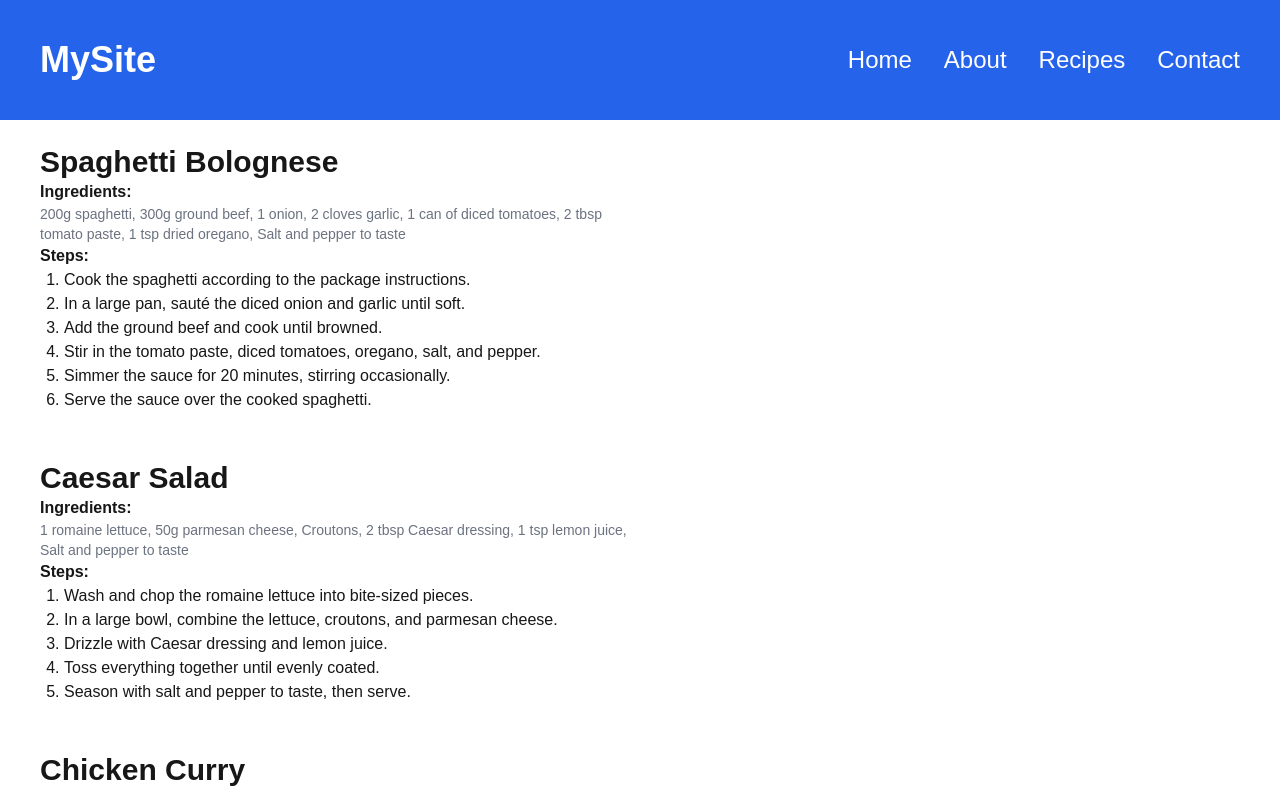
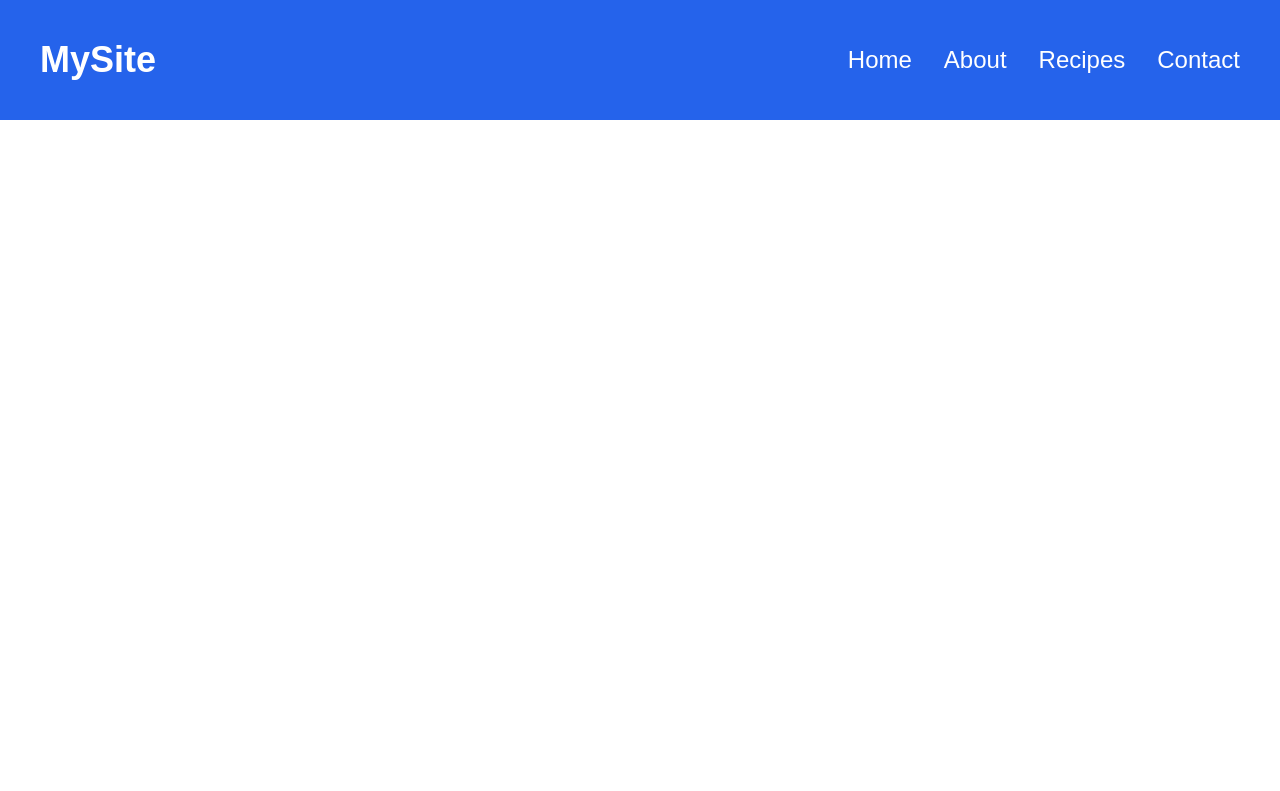
Before and after one commit to SantinoGiordano/Recipe-Maker, a Next.js app: page / in a window 1280 px wide. Shown: the top 791 px of the page. Built offline with nearby package versions, Linux system fonts and the light colour scheme.

Commit message:
remoed this page and created new home page

```diff
--- a/app/page.tsx
+++ b/app/page.tsx
@@ -1,27 +1,9 @@
-import food from '@/data/food.json';
+
 
 export default function Home() {
   return (
     <>
-      {food.map((data) => (
-        <div key={data.id} className="pl-10 p-6">
-          <h3 className="text-3xl font-bold">{data.name}</h3>
-          <div>
-            <strong className="text-base">Ingredients:</strong>
-            <p className="text-sm text-gray-500 max-w-[600px]">
-              {data.ingredients.join(', ')}
-            </p>
-          </div>
-          <div>
-            <strong className="text-base">Steps:</strong>
-            <ol className="list-decimal pl-6 max-w-[600px]">
-              {data.steps.map((step, index) => (
-                <li key={index} className="text-base">{step.description}</li>
-              ))}
-            </ol>
-          </div>
-        </div>
-      ))}
+
     </>
   );
 }
```
